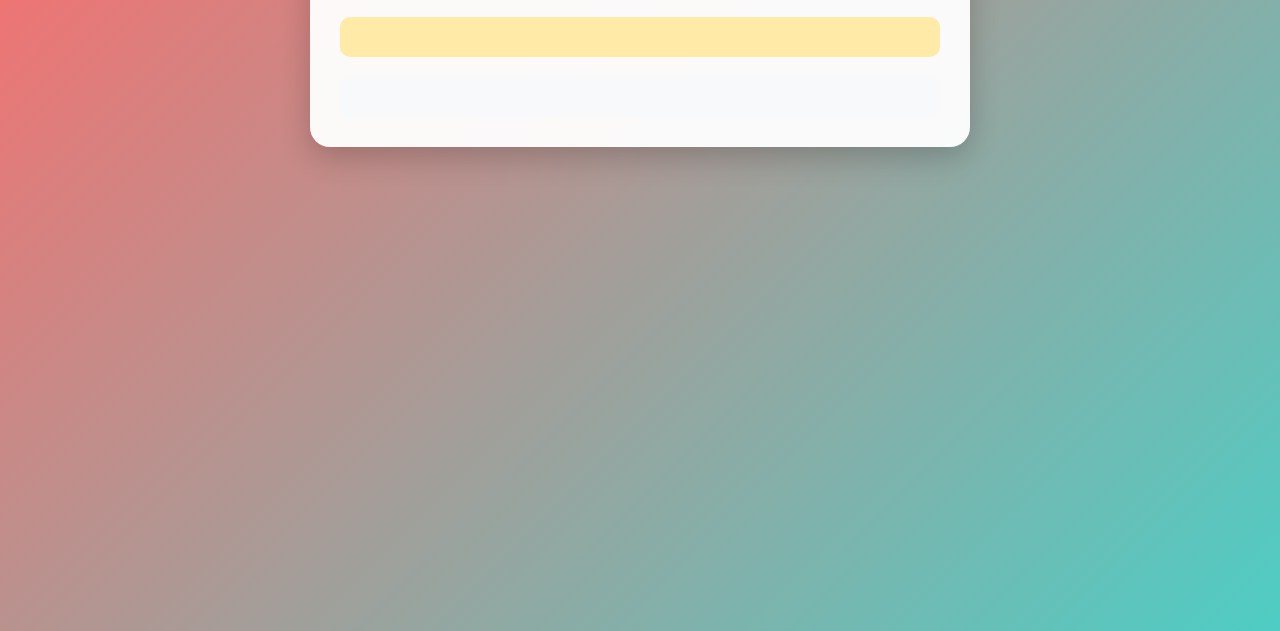
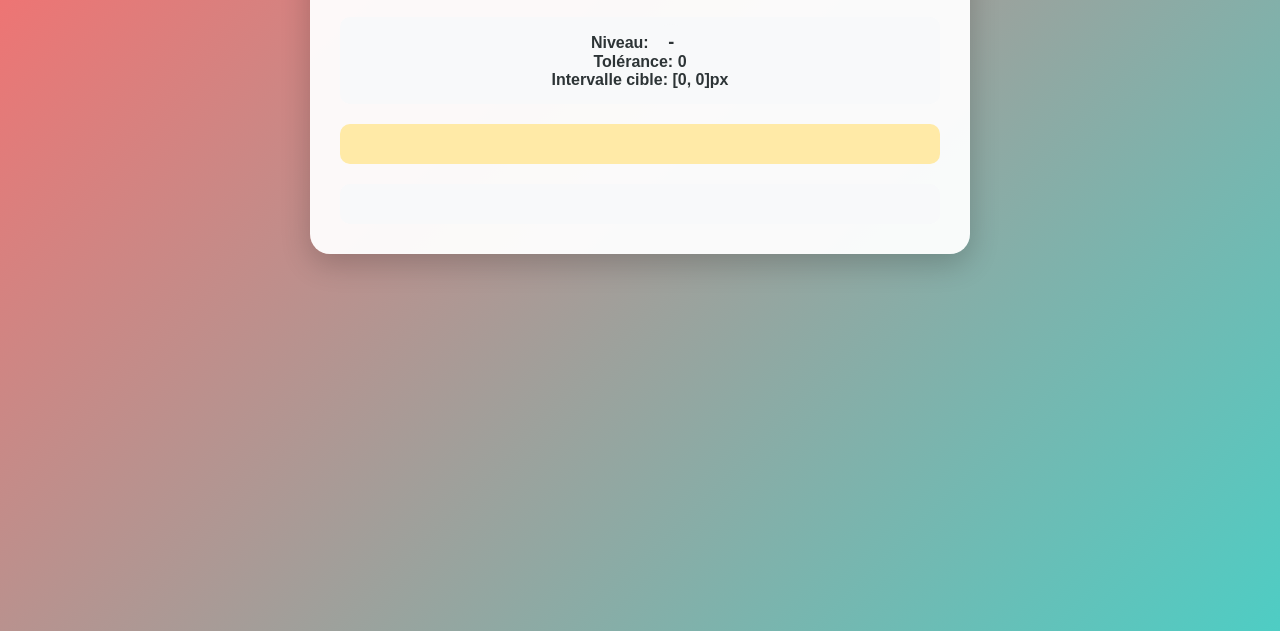
Before and after one commit to MAE009/mon_jeu_test, a plain HTML site: page static/index.html in a window 1280 px wide. Shown: the part 209-840 px from the top of the page. Drawn offline with Linux system fonts and the light colour scheme.

Commit message:
Update index.html

```diff
--- a/static/index.html
+++ b/static/index.html
@@ -13,6 +13,13 @@
         <div class="player-section">
             <input id="player" placeholder="Votre nom" type="text">
             <button onclick="startGame()">Commencer</button>
+        </div>
+
+        <!-- Ajouter cette section dans le game-container -->
+        <div class="game-info">
+            <div>Niveau: <span id="difficulty" class="difficulty-info">-</span></div>
+            <div>Tolérance: <span id="tolerance">0</span></div>
+            <div>Intervalle cible: <span id="intervalle">[0, 0]</span>px</div>
         </div>
 
         <div id="game" class="game-container" style="display: none;">
```
